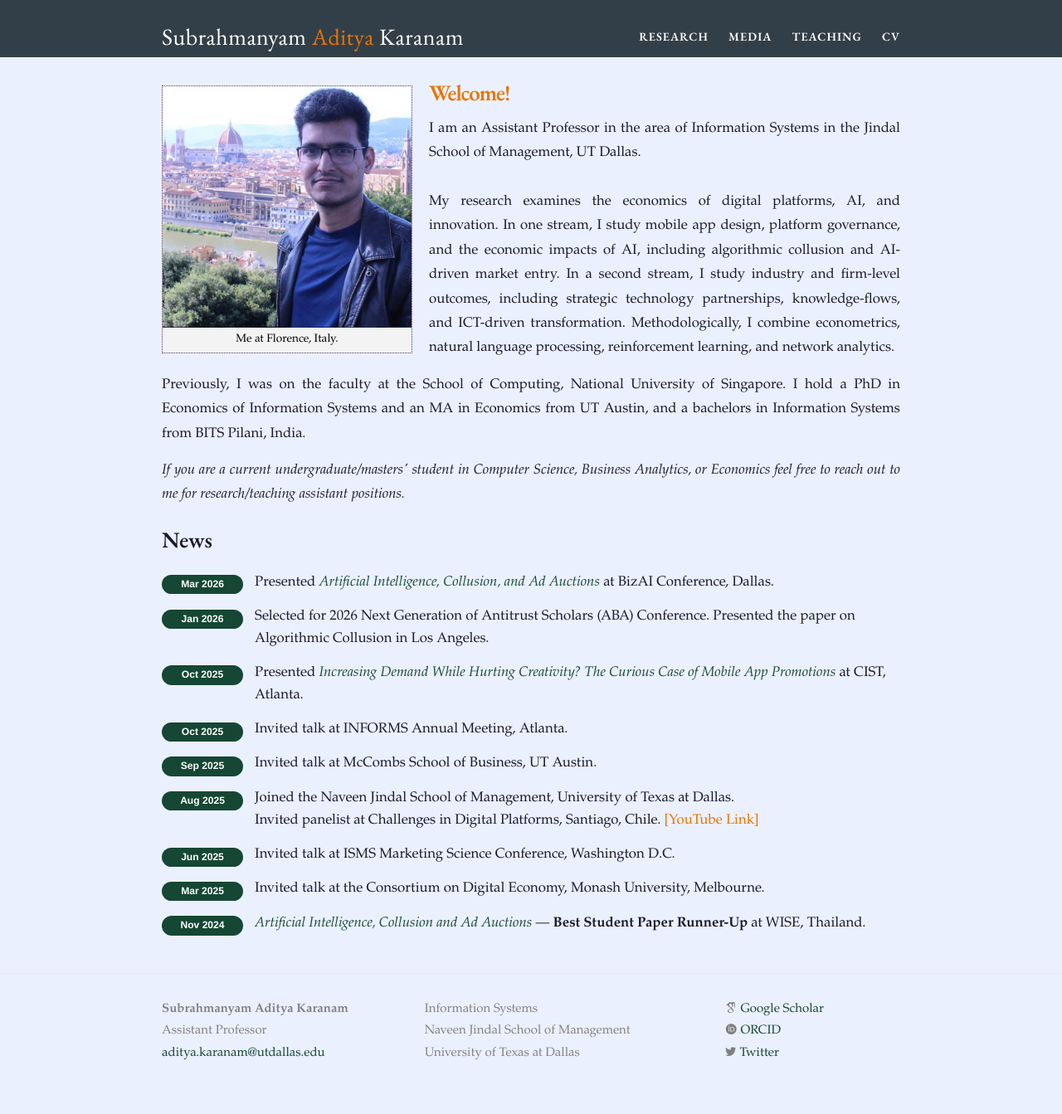
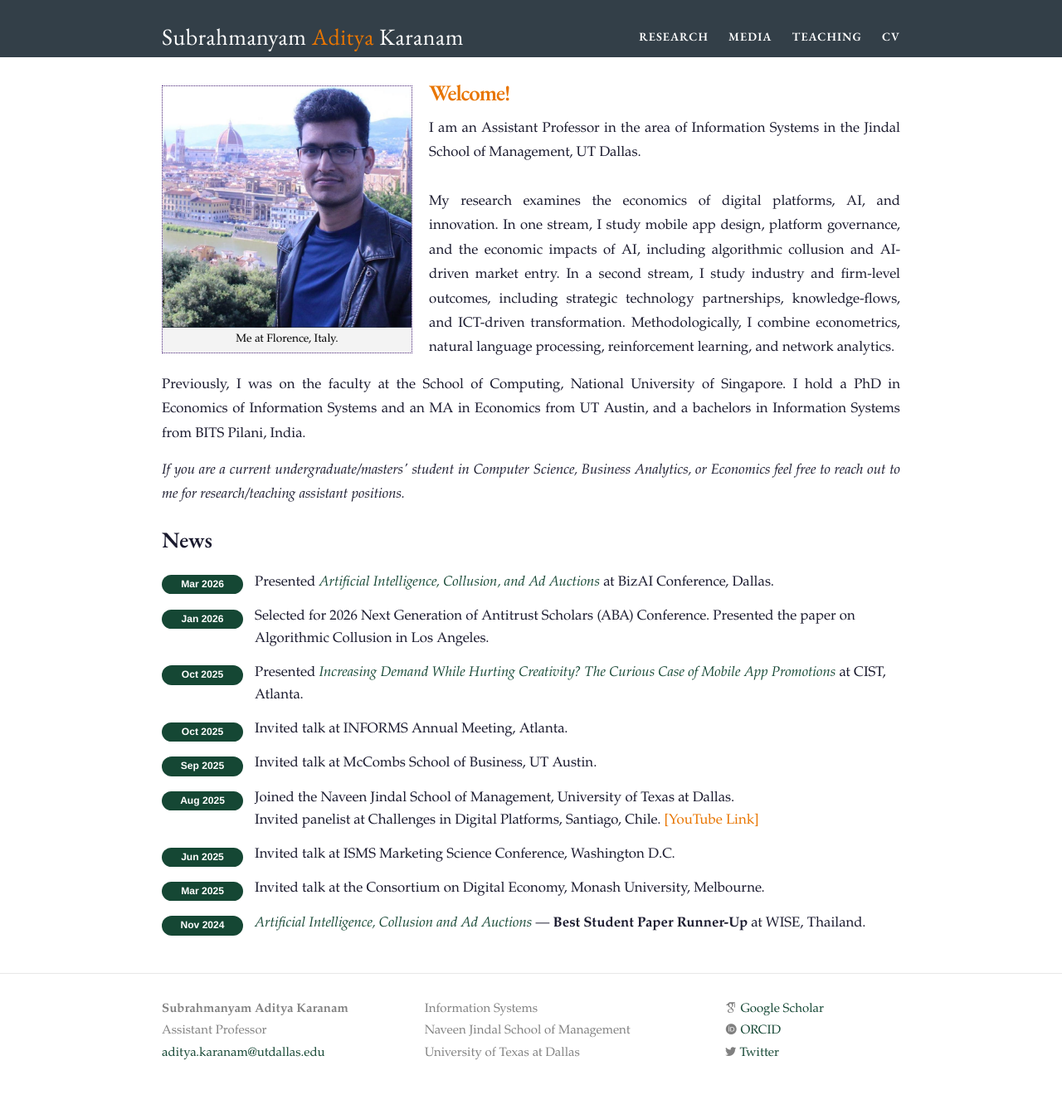
Before and after one commit to askaranam/askaranam.github.io, a Jekyll site: the page built from index.html, in a window 1280 px wide. Shown: the whole page at 83% size. Built offline with Jekyll 4.4.1, drawn with Linux system fonts in a browser that asks for light colours; nearby versions of some CDN libraries; some web fonts are replaced.

Commit message:
Update main.scss

```diff
--- a/css/main.scss
+++ b/css/main.scss
@@ -12,7 +12,7 @@ $small-font-size:  $base-font-size * 0.875;
 $base-line-height: 1.75;
 $spacing-unit:     30px;
 $text-color:       #1a1a2e;
-$background-color: #EBF0FF;
+$background-color: #FFFFFF;
 // $brand-color:      #1B4F72; #F4F6F9;
 $brand-color:      #1a1a2e;
 
```
